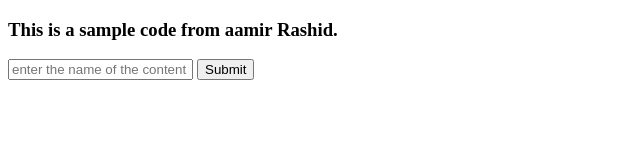
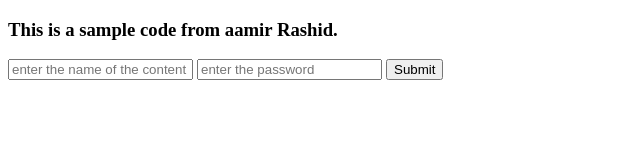
Before and after one commit to ionlyAamir/whats, a plain HTML site: page index.html in a window 1280 px wide. Shown: the whole page, without its empty margins (0-640 px from the left). Drawn offline with Linux system fonts and the light colour scheme.

Commit message:
add new file

```diff
--- a/index.html
+++ b/index.html
@@ -9,6 +9,7 @@
     <h3>This is a sample code from aamir Rashid.</h3>
     <form action="/post">
         <input type="text" placeholder="enter the name of the content" name="content">
+        <input type="text" name="aamir" id="text" placeholder="enter the password">
         <button>Submit</button>
     </form>
 </body>
```
